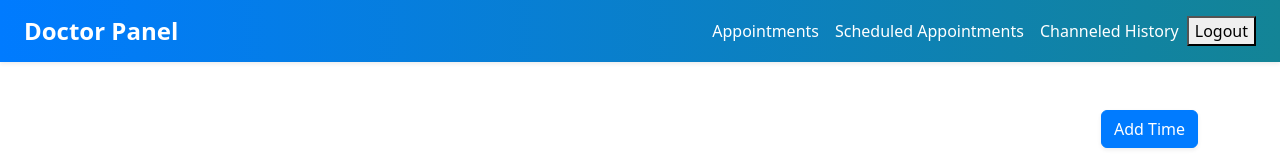
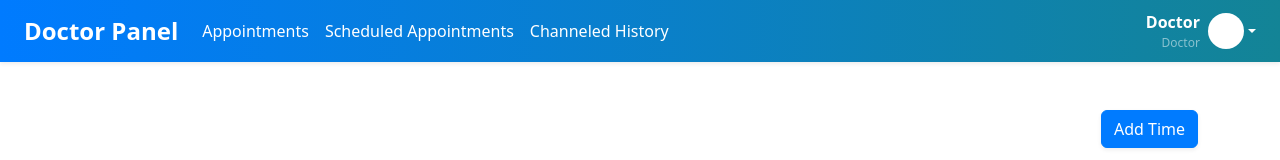
Before and after one commit to kavishka-wilagedara/healthcare-system, a React (Create React App) app in the folder frontend/: page /doc-home in a window 1280 px wide. Shown: the top 160 px of the page. Built offline with nearby package versions, Linux system fonts and the light colour scheme; no server answers.

Commit message:
add doctor profile for navbar

```diff
--- a/frontend/src/doctor/components/DocNavbar.jsx
+++ b/frontend/src/doctor/components/DocNavbar.jsx
@@ -1,18 +1,22 @@
-import React, { useContext } from "react";
+import React, { useContext, useState } from "react";
 import { Link, useLocation, useNavigate } from "react-router-dom";
-import 'bootstrap/dist/css/bootstrap.min.css';
+import "bootstrap/dist/css/bootstrap.min.css";
 import { UserContext } from "../../common/UserContext";
 
 const DocNavbar = () => {
   const location = useLocation();
+  const { user, setUser } = useContext(UserContext);
+  const navigate = useNavigate();
+  const [dropdownOpen, setDropdownOpen] = useState(false);
 
-  const {user , setUser} = useContext(UserContext);
-  const navigate = useNavigate();
+  const handleLogout = () => {
+    setUser(null);
+    navigate("/");
+  };
 
-  const handleLogout = () =>{
-   setUser(null);
-   navigate("/");
-  }
+  const toggleDropdown = () => {
+    setDropdownOpen(!dropdownOpen);
+  };
 
   return (
     <nav className="navbar navbar-expand-lg navbar-dark healthcare-navbar shadow-sm">
@@ -33,7 +37,7 @@ const DocNavbar = () => {
         </button>
 
         <div className="collapse navbar-collapse" id="navbarNav">
-          <ul className="navbar-nav ms-auto">
+          <ul className="navbar-nav me-auto">
             <li className="nav-item">
               <Link
                 className={`nav-link ${
@@ -47,7 +51,9 @@ const DocNavbar = () => {
             <li className="nav-item">
               <Link
                 className={`nav-link ${
-                  location.pathname === "/doc-scheduledAppointments" ? "active" : ""
+                  location.pathname === "/doc-scheduledAppointments"
+                    ? "active"
+                    : ""
                 }`}
                 to="/doc-scheduledAppointments"
               >
@@ -57,18 +63,68 @@ const DocNavbar = () => {
             <li className="nav-item">
               <Link
                 className={`nav-link ${
-                  location.pathname === "/doc-appointmentHistory" ? "active" : ""
+                  location.pathname === "/doc-appointmentHistory"
+                    ? "active"
+                    : ""
                 }`}
                 to="/doc-appointmentHistory"
               >
                 Channeled History
               </Link>
             </li>
-
-
           </ul>
 
-          <button  onClick={handleLogout}>Logout</button>
+          <div className="d-flex align-items-center">
+            <div className="dropdown">
+              <button
+                className="btn btn-link nav-link dropdown-toggle d-flex align-items-center"
+                onClick={toggleDropdown}
+                style={{ color: "white", textDecoration: "none" }}
+              >
+                <div className="me-2 d-flex flex-column align-items-end">
+                  <span className="fw-bold">
+                    {user?.doctor.fullName || "Doctor"}
+                  </span>
+                  <small
+                    className="text-white-50"
+                    style={{ fontSize: "0.75rem" }}
+                  >
+                    {user?.doctor.specialization || "Doctor"}
+                  </small>
+                </div>
+                <div
+                  className="rounded-circle bg-white d-flex align-items-center justify-content-center"
+                  style={{ width: "36px", height: "36px", color: "#007bff" }}
+                >
+                  <i className="fas fa-user"></i>
+                </div>
+              </button>
+              <ul
+                className={`dropdown-menu dropdown-menu-end ${
+                  dropdownOpen ? "show" : ""
+                }`}
+              >
+                <li>
+                  <Link className="dropdown-item" to="/doc-profile">
+                    <i className="fas fa-user-circle me-2"></i>Profile
+                  </Link>
+                </li>
+                <li>
+                  <Link className="dropdown-item" to="/doc-settings">
+                    <i className="fas fa-cog me-2"></i>Settings
+                  </Link>
+                </li>
+                <li>
+                  <hr className="dropdown-divider" />
+                </li>
+                <li>
+                  <button className="dropdown-item" onClick={handleLogout}>
+                    <i className="fas fa-sign-out-alt me-2"></i>Logout
+                  </button>
+                </li>
+              </ul>
+            </div>
+          </div>
         </div>
       </div>
 
@@ -92,6 +148,17 @@ const DocNavbar = () => {
         .navbar-brand {
           font-size: 1.5rem;
         }
+        .dropdown-menu {
+          border: none;
+          box-shadow: 0 0.5rem 1rem rgba(0, 0, 0, 0.15);
+        }
+        .dropdown-item {
+          transition: all 0.2s ease;
+        }
+        .dropdown-item:hover {
+          background-color: #f8f9fa;
+          padding-left: 1.5rem;
+        }
       `}</style>
     </nav>
   );
```
